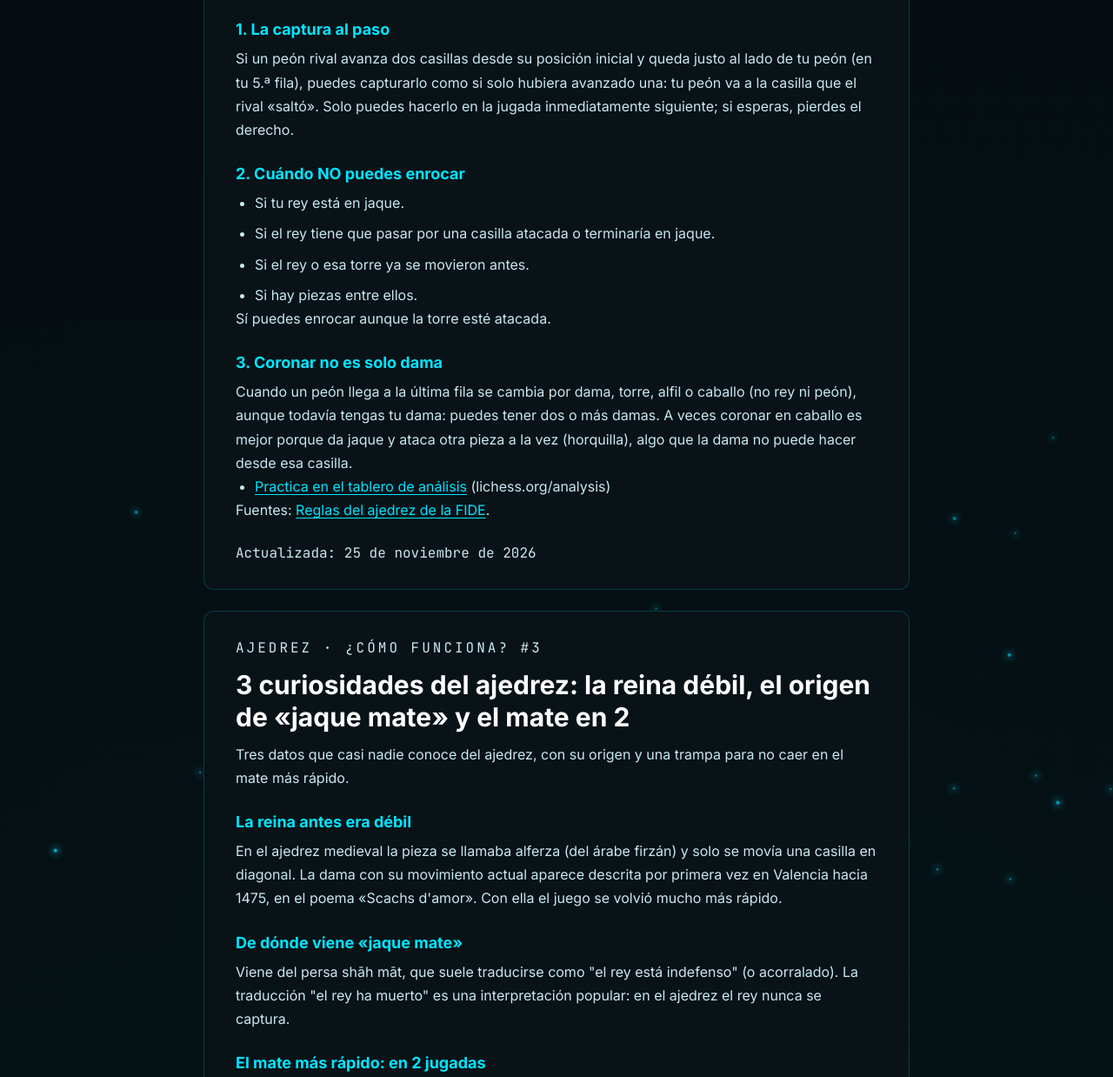
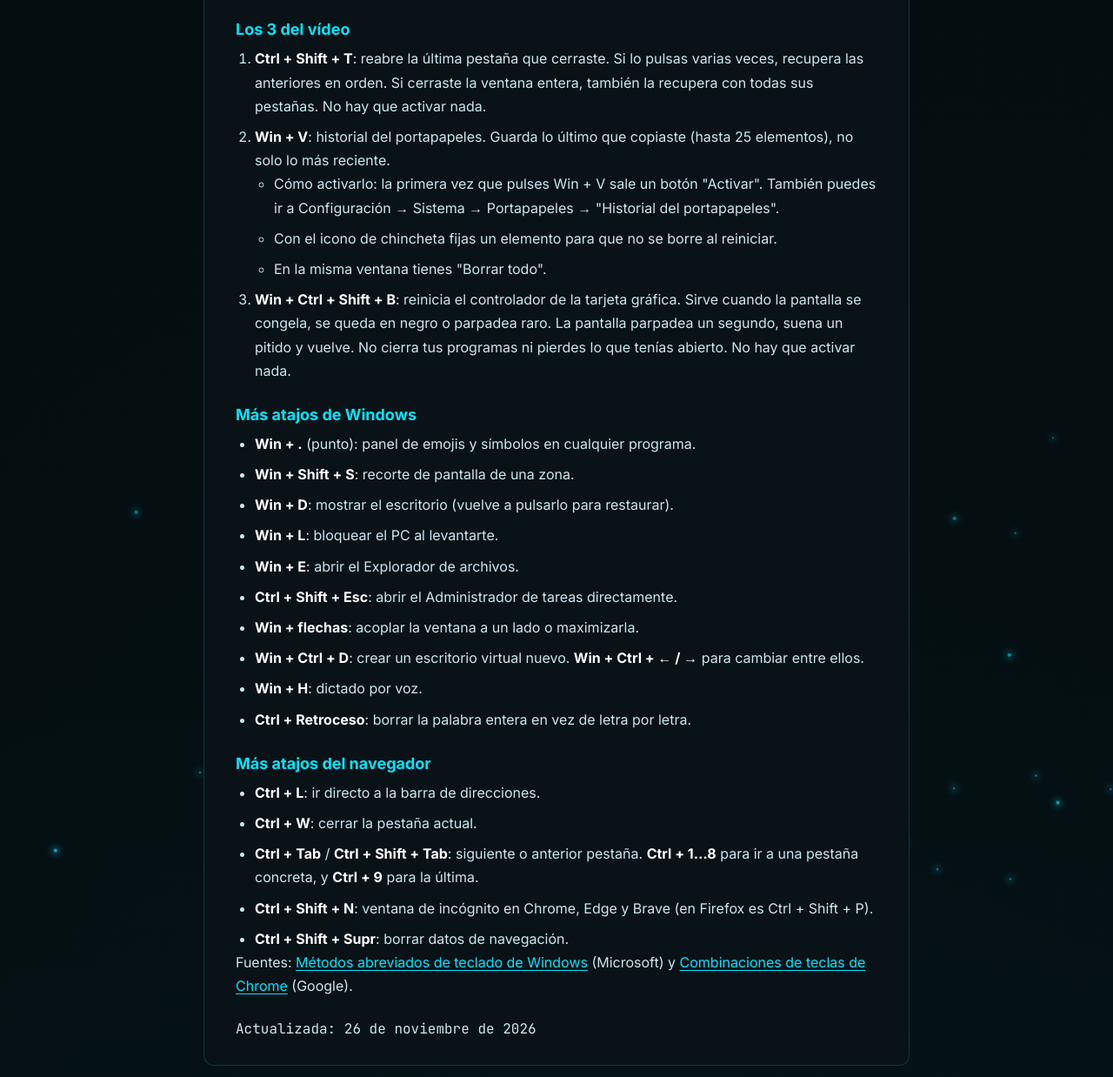
Before and after one commit to gegecam30/gexelmain, a plain HTML site: page guias.html in a window 1280 px wide. Shown: the part 421-1659 px from the top of the page at 87% size. Drawn offline with Linux system fonts and the light colour scheme.

Commit message:
Guía: atajos de teclado que casi nadie conoce
Co-Authored-By: Claude Opus 5.5 <noreply@anthropic.com>

```diff
--- a/guias.html
+++ b/guias.html
@@ -132,6 +132,52 @@
   <main class="guides">
 
     <!-- Para añadir una guía: copia un <article class="guide"> y ponle un id único (es el enlace: guias.html#id). La más reciente va primero. -->
+
+    <article class="guide" id="atajos-teclado">
+      <p class="guide-tag">Windows y navegador · Atajos</p>
+      <h2>Atajos de teclado que casi nadie conoce</h2>
+      <p>La lista completa del reel: qué hace cada atajo y cómo activarlo si hace falta. Funcionan en Windows 10 y 11. Los de navegador valen para Chrome, Edge, Brave y Firefox.</p>
+
+      <h3>Los 3 del vídeo</h3>
+      <ol>
+        <li><strong>Ctrl + Shift + T</strong>: reabre la última pestaña que cerraste. Si lo pulsas varias veces, recupera las anteriores en orden. Si cerraste la ventana entera, también la recupera con todas sus pestañas. No hay que activar nada.</li>
+        <li><strong>Win + V</strong>: historial del portapapeles. Guarda lo último que copiaste (hasta 25 elementos), no solo lo más reciente.
+          <ul>
+            <li>Cómo activarlo: la primera vez que pulses Win + V sale un botón "Activar". También puedes ir a Configuración → Sistema → Portapapeles → "Historial del portapapeles".</li>
+            <li>Con el icono de chincheta fijas un elemento para que no se borre al reiniciar.</li>
+            <li>En la misma ventana tienes "Borrar todo".</li>
+          </ul>
+        </li>
+        <li><strong>Win + Ctrl + Shift + B</strong>: reinicia el controlador de la tarjeta gráfica. Sirve cuando la pantalla se congela, se queda en negro o parpadea raro. La pantalla parpadea un segundo, suena un pitido y vuelve. No cierra tus programas ni pierdes lo que tenías abierto. No hay que activar nada.</li>
+      </ol>
+
+      <h3>Más atajos de Windows</h3>
+      <ul>
+        <li><strong>Win + .</strong> (punto): panel de emojis y símbolos en cualquier programa.</li>
+        <li><strong>Win + Shift + S</strong>: recorte de pantalla de una zona.</li>
+        <li><strong>Win + D</strong>: mostrar el escritorio (vuelve a pulsarlo para restaurar).</li>
+        <li><strong>Win + L</strong>: bloquear el PC al levantarte.</li>
+        <li><strong>Win + E</strong>: abrir el Explorador de archivos.</li>
+        <li><strong>Ctrl + Shift + Esc</strong>: abrir el Administrador de tareas directamente.</li>
+        <li><strong>Win + flechas</strong>: acoplar la ventana a un lado o maximizarla.</li>
+        <li><strong>Win + Ctrl + D</strong>: crear un escritorio virtual nuevo. <strong>Win + Ctrl + ← / →</strong> para cambiar entre ellos.</li>
+        <li><strong>Win + H</strong>: dictado por voz.</li>
+        <li><strong>Ctrl + Retroceso</strong>: borrar la palabra entera en vez de letra por letra.</li>
+      </ul>
+
+      <h3>Más atajos del navegador</h3>
+      <ul>
+        <li><strong>Ctrl + L</strong>: ir directo a la barra de direcciones.</li>
+        <li><strong>Ctrl + W</strong>: cerrar la pestaña actual.</li>
+        <li><strong>Ctrl + Tab</strong> / <strong>Ctrl + Shift + Tab</strong>: siguiente o anterior pestaña. <strong>Ctrl + 1…8</strong> para ir a una pestaña concreta, y <strong>Ctrl + 9</strong> para la última.</li>
+        <li><strong>Ctrl + Shift + N</strong>: ventana de incógnito en Chrome, Edge y Brave (en Firefox es Ctrl + Shift + P).</li>
+        <li><strong>Ctrl + Shift + Supr</strong>: borrar datos de navegación.</li>
+      </ul>
+
+      <p>Fuentes: <a href="https://support.microsoft.com/es-es/windows/métodos-abreviados-de-teclado-de-windows-dcc61a57-8ff0-cffe-9796-cb9706c75eec" target="_blank" rel="noopener">Métodos abreviados de teclado de Windows</a> (Microsoft) y <a href="https://support.google.com/chrome/answer/157179?hl=es" target="_blank" rel="noopener">Combinaciones de teclas de Chrome</a> (Google).</p>
+
+      <p class="guide-date">Actualizada: 26 de noviembre de 2026</p>
+    </article>
 
     <article class="guide" id="ajedrez-reglas">
       <p class="guide-tag">Ajedrez · ¿Cómo funciona? #4</p>
```
